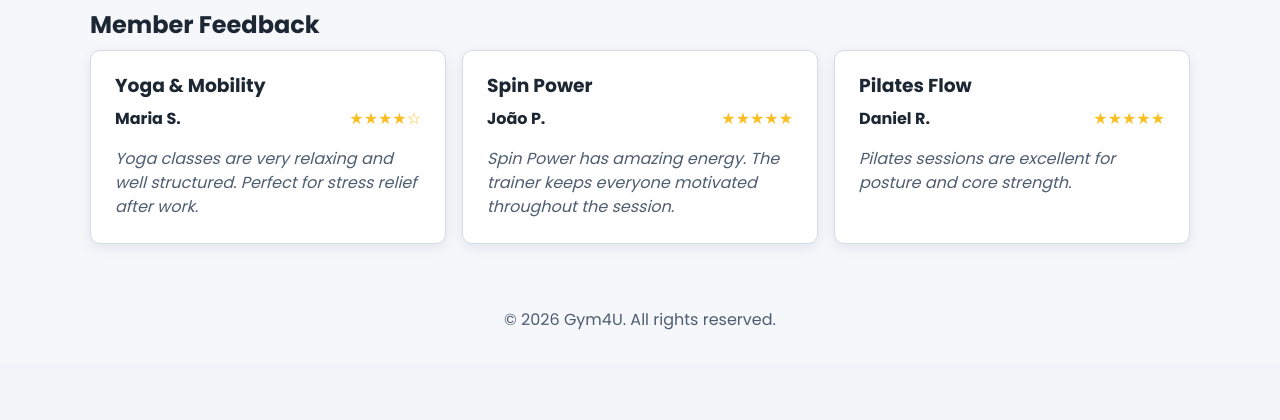
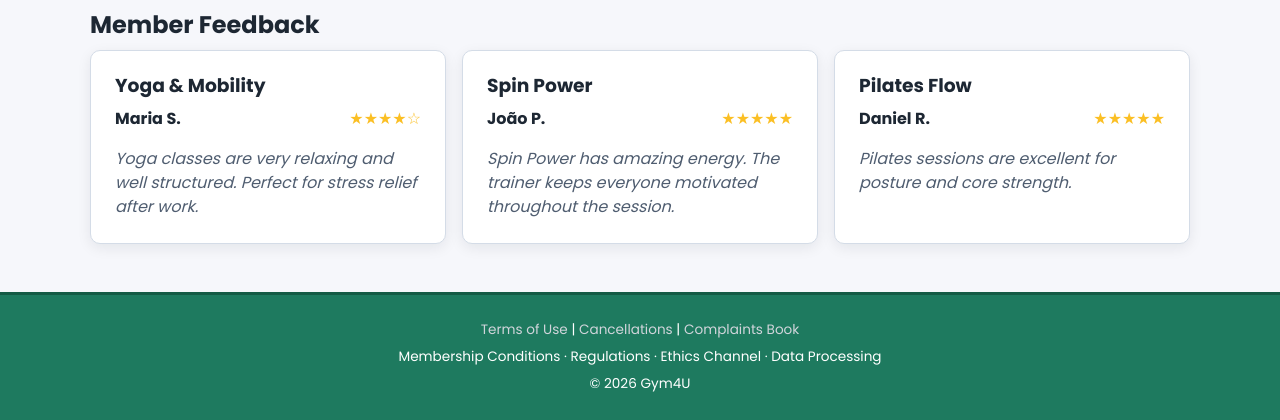
Before and after one commit to edus4506/Gym4U, a PHP site: page / in a window 1280 px wide. Shown: the part 2069-2489 px from the top of the page. Before the commit the page ends 2399 px from the top, so only its background shows below. Run offline with PHP 8.4, Linux system fonts and the light colour scheme.

Commit message:
feat: new footer

```diff
--- a/css/components.css
+++ b/css/components.css
@@ -70,9 +70,28 @@ header nav ul li:last-child a {
 
 /* footer */
 .footer {
-  display: flex;
-  justify-content: center;
-  padding: 1rem;
+  background: var(--primary);
+  color: white;
+  text-align: center;
+  padding: 1.2rem 1rem;
+  border-top: 3px solid var(--primary-strong);
+  margin-top: 2rem;
+}
+
+.footer p {
+  margin: 0.4rem 0;
+  font-size: 0.85rem;
+  color: white;
+}
+
+.footer a {
+  color: #d1d5db;
+  text-decoration: none;
+}
+
+.footer a:hover {
+  text-decoration: underline;
+  color: white;
 }
 
 /* buttons */
--- a/index.html
+++ b/index.html
@@ -203,7 +203,15 @@
     </main>
 
     <footer class="footer">
-        <p>&copy; 2026 Gym4U. All rights reserved.</p>
+        <p>
+            <a href="#">Terms of Use</a> |
+            <a href="#">Cancellations</a> |
+            <a href="#">Complaints Book</a>
+        </p>
+
+        <p>Membership Conditions · Regulations · Ethics Channel · Data Processing</p>
+
+        <p>&copy; 2026 Gym4U</p>
     </footer>
 
 </body>
```
